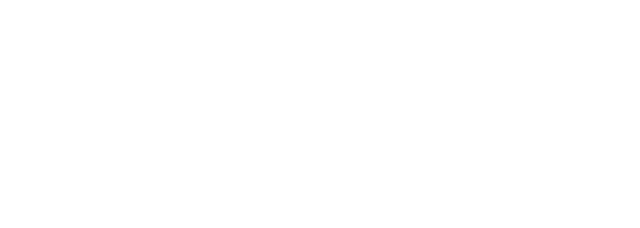
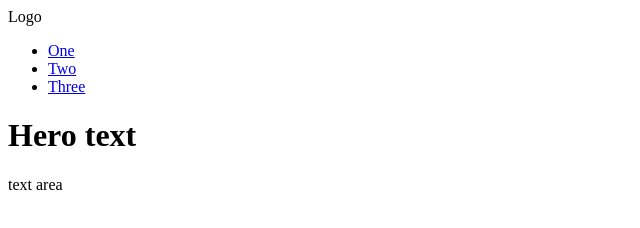
Before and after one commit to B-Mahmoud-Khaled/Landing-Page, a plain HTML site: page index.html in a window 1280 px wide. Shown: the whole page, without its empty margins (0-640 px from the left). Drawn offline with Linux system fonts and the light colour scheme.

Commit message:
Added Header and topcontainer sections

```diff
--- a/index.html
+++ b/index.html
@@ -7,6 +7,24 @@
     <title>Landing Page</title>
 </head>
 <body>
+    <div class="header">
+        <div class="left">
+            Logo
+        </div>
+        <div class="right">
+            <ul>
+                <li><a href="#">One</a></li>
+                <li><a href="#">Two</a></li>
+                <li><a href="#">Three</a></li>
+            </ul>
+        </div>
+        <div class="topcontainer">
+            <h1>Hero text</h1>
+            text area
+        </div>
+    </div>
+    <div>
 
+    </div>
 </body>
 </html>
```
